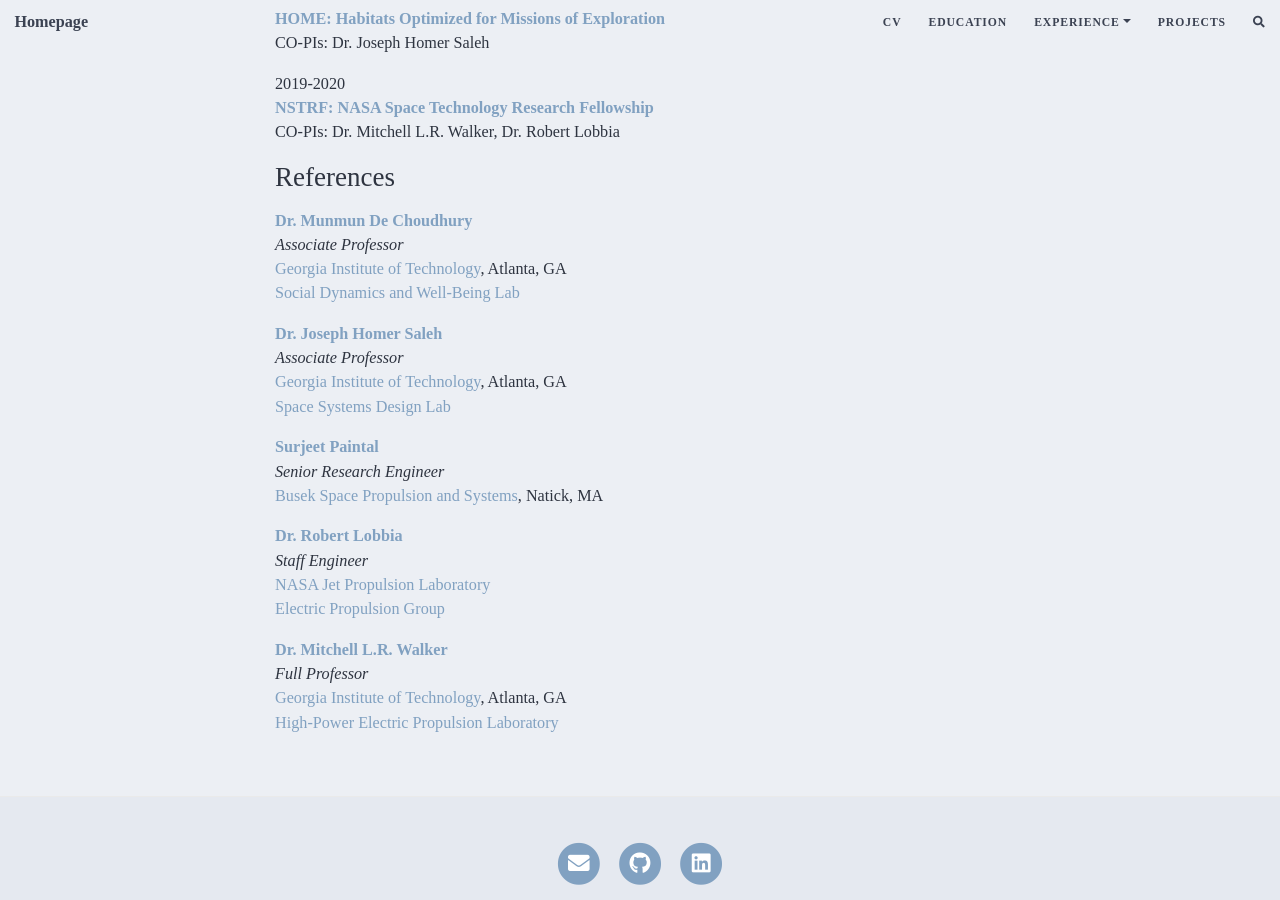
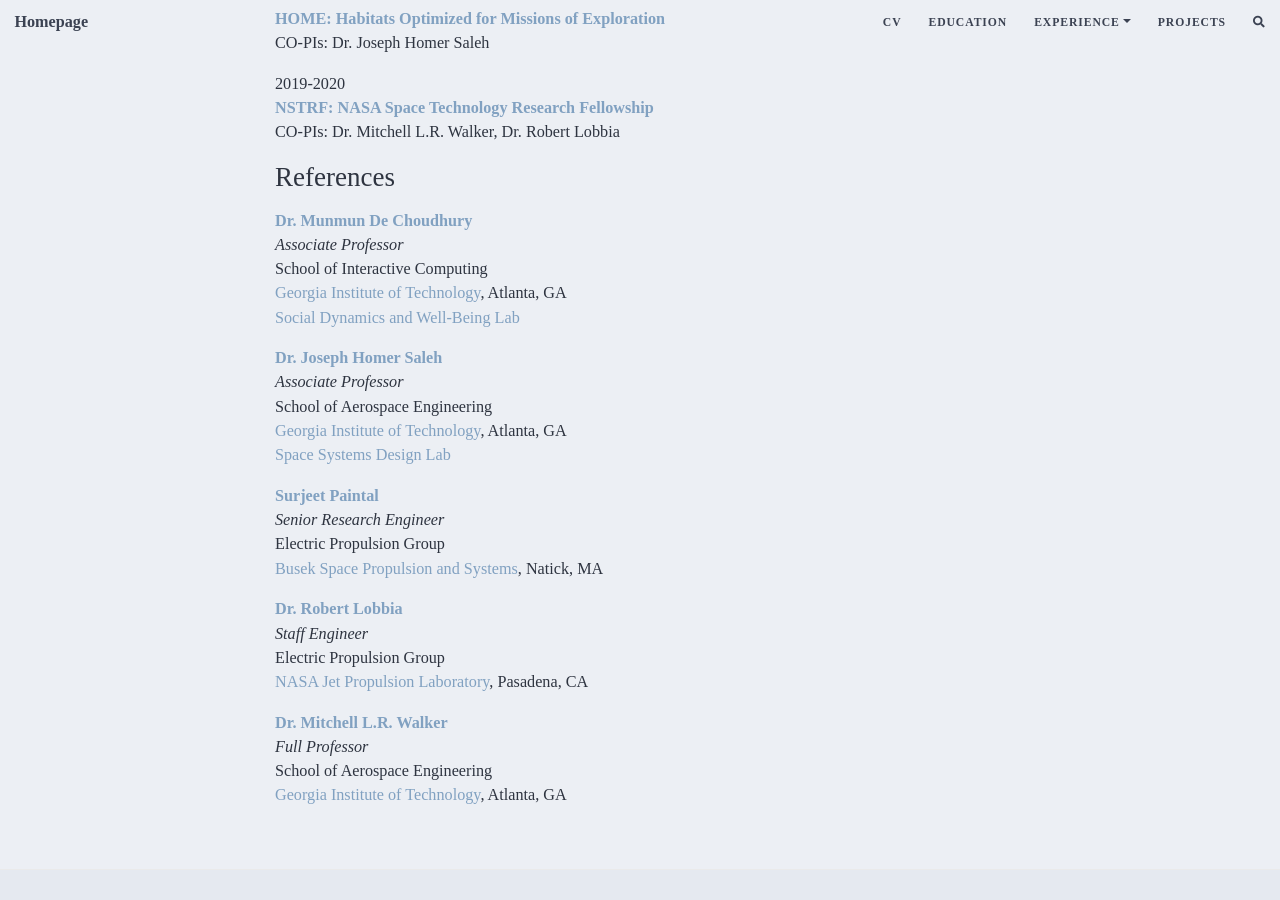
Before and after one commit to dbgomez94/dbgomez94.github.io, a Jekyll site: the page built from pages/cv.md, in a window 1280 px wide and 900 px high, scrolled down 4428 px. Built offline with Jekyll 4.4.1, drawn with Linux system fonts in a browser that asks for light colours; nearby versions of some CDN libraries; comment, search, counter and statistics services are not loaded.

Commit message:
updating homepage

```diff
--- a/pages/cv.md
+++ b/pages/cv.md
@@ -209,24 +209,27 @@
 
 [**Dr. Munmun De Choudhury**](http://www.munmund.net/index.html) \
 *Associate Professor* \
+School of Interactive Computing \
 [Georgia Institute of Technology](https://www.gatech.edu/), Atlanta, GA \
 [Social Dynamics and Well-Being Lab](https://socweb.cc.gatech.edu/)
 
 [**Dr. Joseph Homer Saleh**](https://www.linkedin.com/in/joseph-homer-saleh-8b8773119/) \
 *Associate Professor* \
+School of Aerospace Engineering \
 [Georgia Institute of Technology](https://www.gatech.edu/), Atlanta, GA \
 [Space Systems Design Lab](https://ssdl.gatech.edu/)
 
 [**Surjeet Paintal**](https://www.linkedin.com/in/surjeet-paintal-5bba6a/) \
 *Senior Research Engineer* \
+Electric Propulsion Group \
 [Busek Space Propulsion and Systems](https://www.busek.com/), Natick, MA
 
 [**Dr. Robert Lobbia**](https://www.linkedin.com/in/lobbia/) \
 *Staff Engineer* \
-[NASA Jet Propulsion Laboratory](https://www.jpl.nasa.gov/) \
-[Electric Propulsion Group](https://www.jpl.nasa.gov/go/epl)
+Electric Propulsion Group \
+[NASA Jet Propulsion Laboratory](https://www.jpl.nasa.gov/), Pasadena, CA
 
 [**Dr. Mitchell L.R. Walker**](https://mwalker.gatech.edu/) \
 *Full Professor* \
-[Georgia Institute of Technology](https://www.gatech.edu/), Atlanta, GA \
-[High-Power Electric Propulsion Laboratory](https://hpepl.ae.gatech.edu/)
+School of Aerospace Engineering \
+[Georgia Institute of Technology](https://www.gatech.edu/), Atlanta, GA
```
